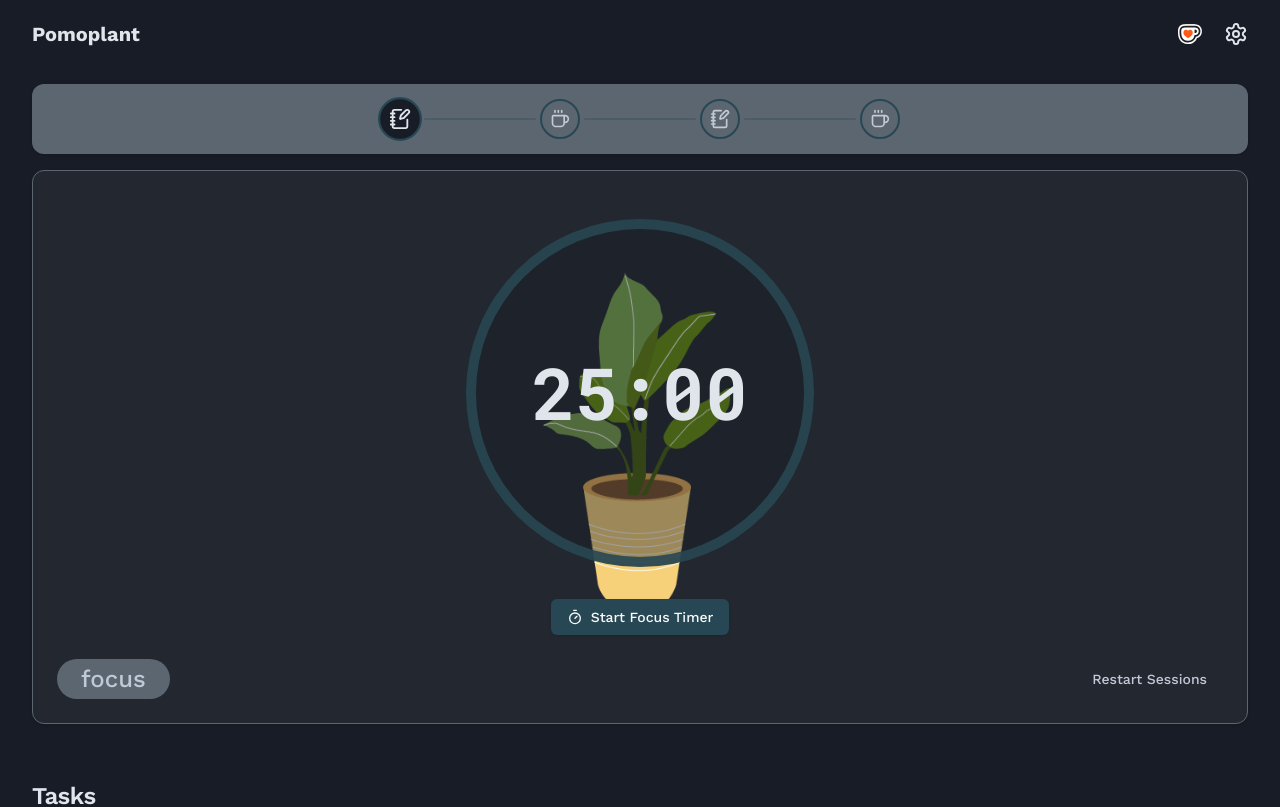
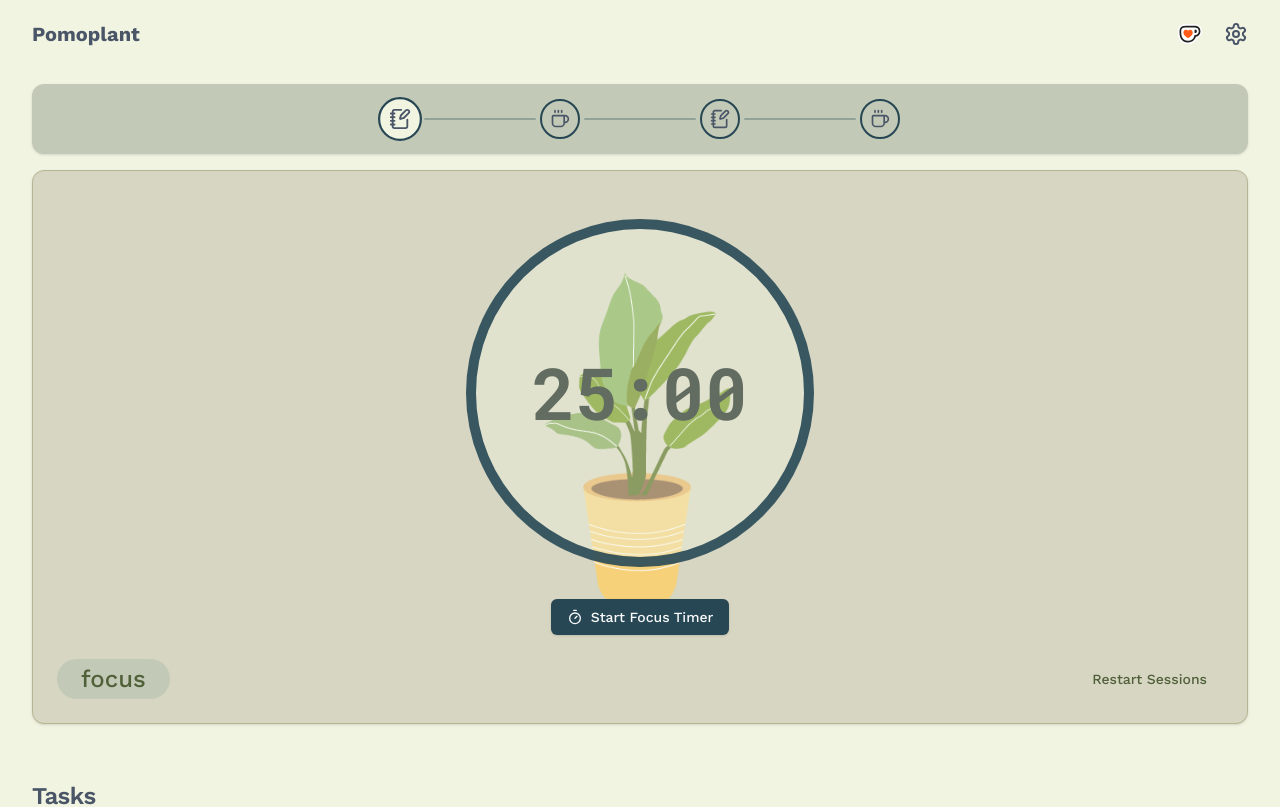
Before and after one commit to rinakin/pomoplant, a Next.js app: page /focus in a window 1280 px wide. Shown: the top 807 px of the page. Built offline with nearby package versions, Linux system fonts and the light colour scheme.

Commit message:
fix: initial theme, dynamic lottie import

```diff
--- a/src/app/layout.tsx
+++ b/src/app/layout.tsx
@@ -20,7 +20,7 @@ export default function RootLayout({
       <body className={`${fonts.workSans.className} antialiased`}>
         <ThemeProvider
           attribute="class"
-          defaultTheme="defaultDark"
+          defaultTheme="default"
           disableTransitionOnChange
           themes={[
             'default',
--- a/src/components/animated-progress.tsx
+++ b/src/components/animated-progress.tsx
@@ -5,7 +5,7 @@ import useTimerStore from '@/stores/timer-store';
 import useSessionStore from '@/stores/session-store';
 import { cn } from '@/lib/utils';
 import { PlantData } from '@/types/types';
-const Lottie = dynamic(() => import('lottie-react'), { ssr: false });
+const Lottie = dynamic(() => import('lottie-react'), { ssr: true });
 
 interface AnimatedProgressProps extends LottieComponentProps {
   // eslint-disable-next-line @typescript-eslint/no-explicit-any
--- a/src/components/app-settings/change-theme.tsx
+++ b/src/components/app-settings/change-theme.tsx
@@ -25,7 +25,7 @@ const ChangeTheme = () => {
     }
   }, [theme, darkMode, setTheme]);
 
-  const defaultValue = theme?.replace('Dark', '') || 'default';
+  const defaultValue = theme?.replace('Dark', '') || theme;
 
   const onClick = (theme: string) => {
     if (darkMode) {
--- a/src/components/ui/lottie-player.tsx
+++ b/src/components/ui/lottie-player.tsx
@@ -11,7 +11,6 @@ interface LottiePlayerProps {
 }
 
 const LottiePlayer: React.FC<LottiePlayerProps> = ({ animationData, className }) => {
-  console.log(animationData);
   return (
     <Lottie
       animationData={animationData}
```
